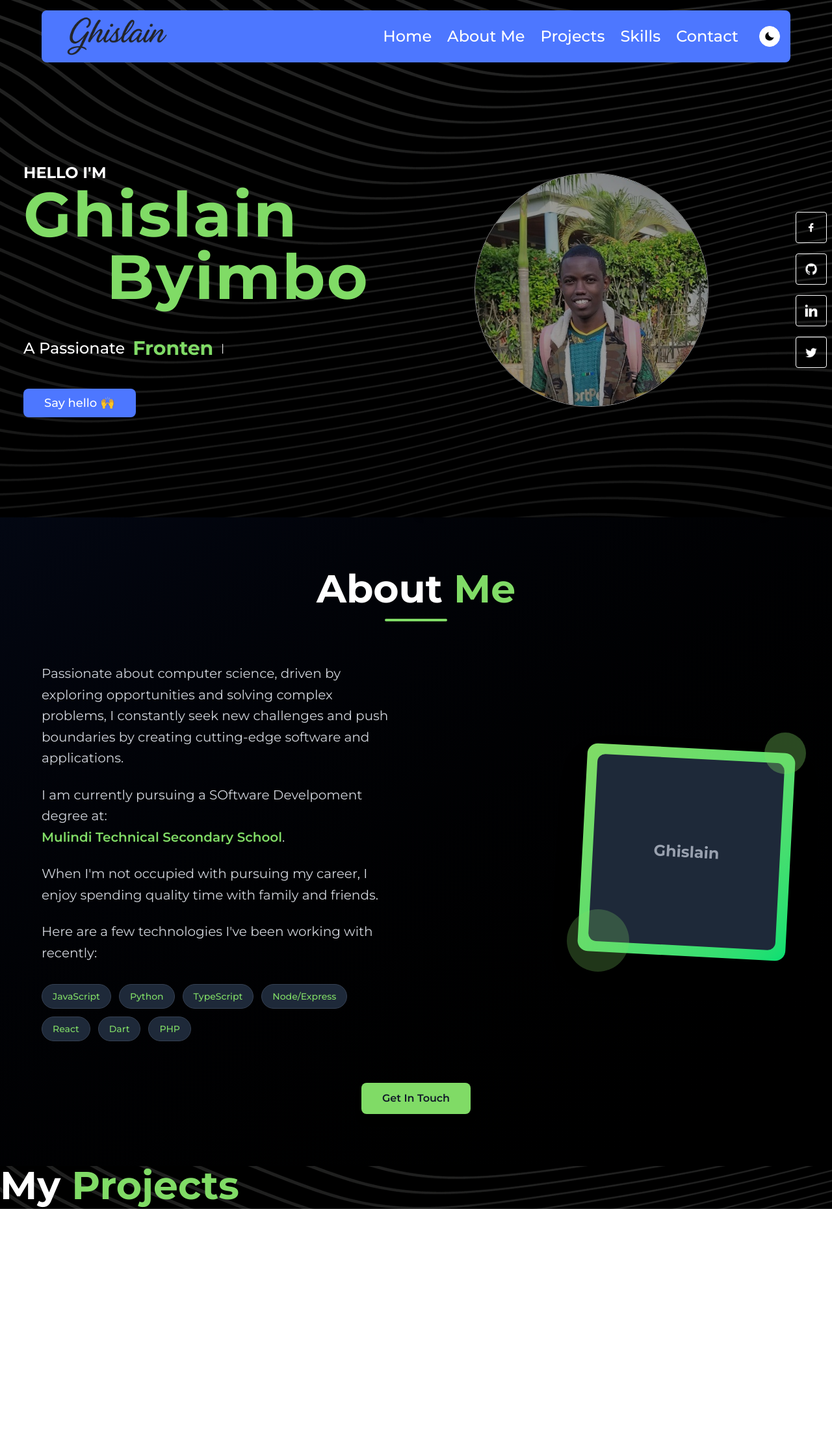
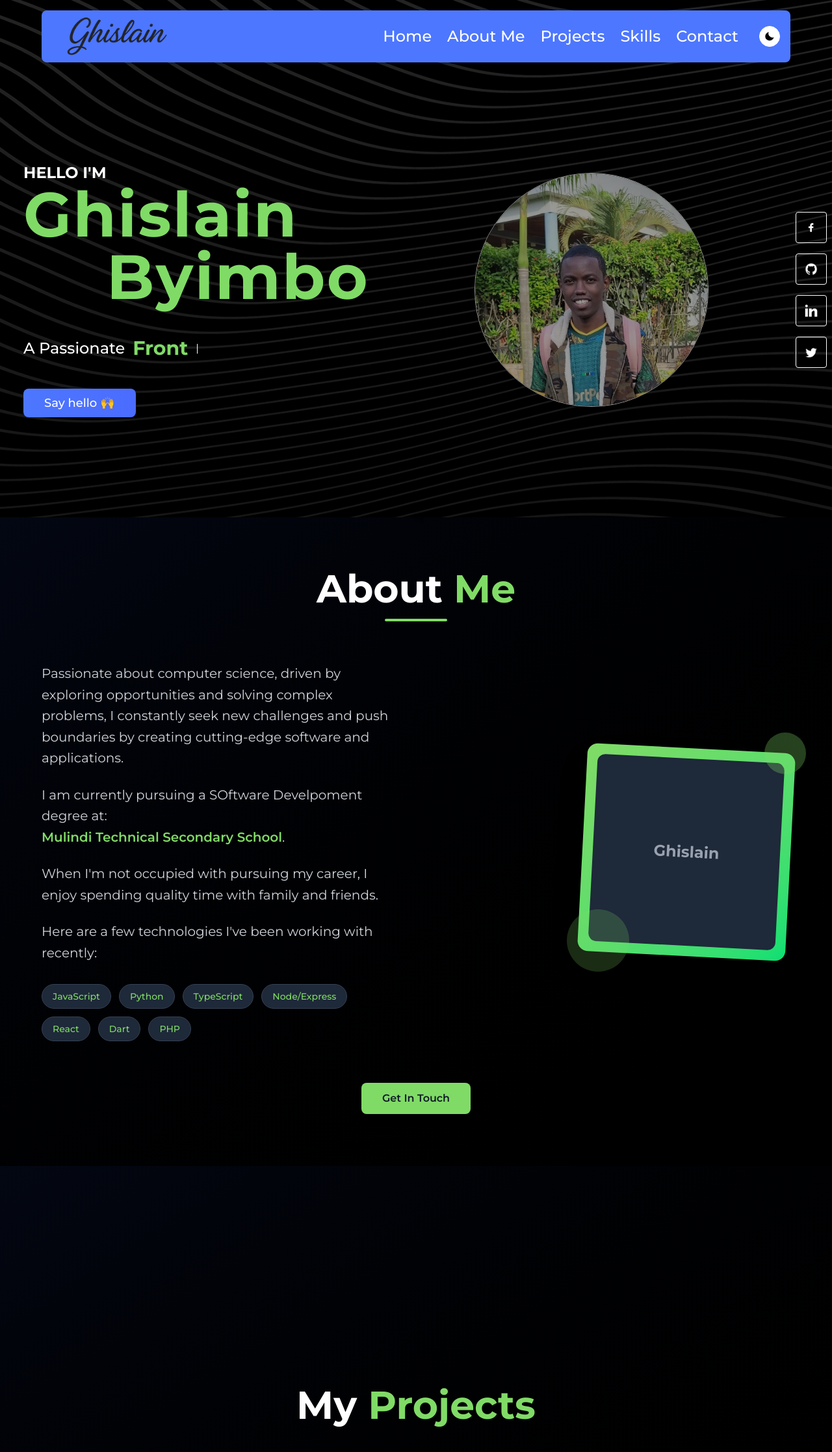
Before and after one commit to ghislainb-cracker/main-portfolio, a React (Vite) app: page / in a window 1280 px wide. Shown: the top 2234 px of the page at 65% size. Before the commit the page ends 1860 px from the top, so only its background shows below. Built offline with nearby package versions, Linux system fonts and the light colour scheme.

Commit message:
18 commit

```diff
--- a/src/App.css
+++ b/src/App.css
@@ -2,7 +2,7 @@ main{
   font-family: "Montserrat", sans-serif;
   font-optical-sizing: auto;
 }
-body{
+.hero{
   background-image: linear-gradient(rgba(0, 0, 0, 0.5), rgba(0, 0, 0, 0.7)), url("/dot.png");
   background-position: center;
   background-size: cover;
--- a/src/components/Hero.jsx
+++ b/src/components/Hero.jsx
@@ -28,27 +28,27 @@ export const Hero = () => {
                             <h3 className="text-2xl font-medium">A Passionate</h3>
                             <span id="animated-text" className="text-[#80db66] text-3xl font-bold"></span>
                         </div>
-                        <button className='mt-11 py-2 px-8 bg-[#4d77ff] text-white font-medium text-lg rounded-lg cursor-pointer flex items-center'>Say hello 🙌</button>
+                        <button className='mt-11 py-2 px-8 text-white font-medium text-lg rounded-lg cursor-pointer flex items-center bg-gradient-to-r from-[#4d77ff] to-[#4b6cff] hover:from-purple-600 hover:to-violet-500 transition-all duration-1000'>Say hello 🙌</button>
 
                     </div>
                 </div>
                 <div className="w-1/2 h-full flex items-center justify-between pr-2">
                     <div className='h-full w-135  flex justify-center items-center shadow-md card relative'>
-                    <img src="/my-pic.jpeg" alt="" className='brightness-60 h-90 w-90 rounded-full border border-white bg-[#4d77ff] shadow-lg object-cover'/>
+                        <img src="/my-pic.jpeg" alt="" className='brightness-60 h-90 w-90 rounded-full border border-white bg-[#4d77ff] shadow-lg object-cover' />
                         {/* <div className="absolute inset-0 bg-black opacity-40"></div> */}
                     </div>
                     <div className='block space-y-4 right-0'>
                         <div className='rounded h-12 w-12 border border-white flex justify-center items-center cursor-pointer hover:bg-[#4d77ff] hover:border-none'>
-                        <img src="/facebook.png" alt="" className='h-5 w-5 object-contain'/>
+                            <img src="/facebook.png" alt="" className='h-5 w-5 object-contain' />
                         </div>
                         <div className='rounded h-12 w-12 border border-white flex justify-center items-center cursor-pointer hover:bg-[#4d77ff] hover:border-none'>
-                        <img src="/github.png" alt="" className='h-5 w-5 object-contain'/>
+                            <img src="/github.png" alt="" className='h-5 w-5 object-contain' />
                         </div>
                         <div className='rounded h-12 w-12 border border-white flex justify-center items-center cursor-pointer hover:bg-[#4d77ff] hover:border-none'>
-                        <img src="/linkedIn.png" alt="" className='h-5 w-5 object-contain'/>
+                            <img src="/linkedIn.png" alt="" className='h-5 w-5 object-contain' />
                         </div>
                         <div className='rounded h-12 w-12 border border-white flex justify-center items-center cursor-pointer hover:bg-[#4d77ff] hover:border-none'>
-                        <img src="/twitter.png" alt="" className='h-5 w-5 object-contain'/>
+                            <img src="/twitter.png" alt="" className='h-5 w-5 object-contain' />
                         </div>
                     </div>
                 </div>
--- a/src/components/projects.jsx
+++ b/src/components/projects.jsx
@@ -2,10 +2,14 @@ import React from "react";
 
 export default function Projects() {
     return (
-        <section>
-            <h1 className="text-5xl md:text-6xl font-bold text-white mb-4">
-                My <span className="text-[#80db66]">Projects</span>
-            </h1>
+        <section className="min-h-screen flex items-center justify-center bg-gradient-to-br from-gray-950/100 to-black">
+            <div className="max-w-6xl mx-auto">
+                <div className="text-center mb-16">
+                    <h1 className="text-5xl md:text-6xl font-bold text-white mb-4">
+                        My <span className="text-[#80db66]">Projects</span>
+                    </h1>
+                </div>
+            </div>
         </section>
     )
 }
```
Lines whose indentation alone changed are shown as unchanged.
